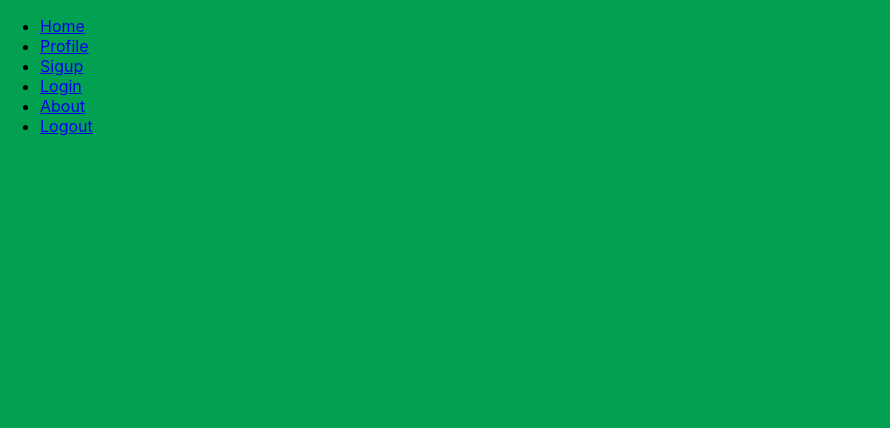
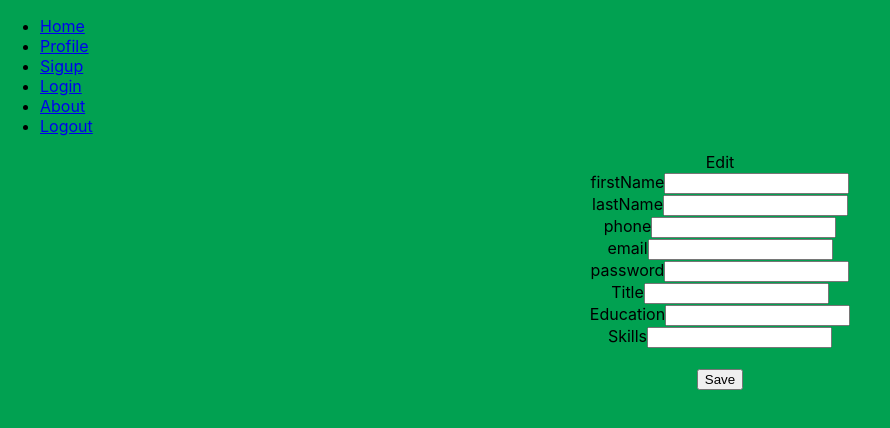
Before and after one commit to layla-baqer/Jobia, a React (Create React App) app in the folder frontend/: page /profile/edit in a window 1280 px wide. Shown: the top 428 px of the page, without its empty margins (0-890 px from the left). Built offline with nearby package versions, Linux system fonts and the light colour scheme.

Commit message:
Adding profile edit page

```diff
--- a/frontend/src/App.js
+++ b/frontend/src/App.js
@@ -65,6 +65,16 @@ function App() {
     })
   }
 
+  // const editHandler = (user) => {
+  //   axios.put(`http://localhost:4000/users${user.user.id}`, user)
+  //   .then (res => {
+  //     console.log(res)
+  //   })
+  //   .catch(err => {
+  //     console.log(err)
+  //   })
+  // }
+
   const onLogoutHandler = (e) => {
     e.preventDefault();
     localStorage.removeItem("token");
@@ -86,8 +96,10 @@ function App() {
       <div className="App">
       <Routes>
         <Route path='/user/home' element={isAuth ? <UserHome /> : <Login login={loginHandler}/>}></Route>
-        <Route path='/edit' element={<Edit />}></Route>
         <Route path='/profile' element={<Profile />}></Route>
+        <Route path='/profile/edit' element={<Edit
+        // edit={editHandler}
+        />}></Route>
         <Route path='' element={<UserHome />}></Route>
         <Route path='/signup' element={<Signup
         register={registerHandler}
--- a/frontend/src/Components/Edit/Edit.jsx
+++ b/frontend/src/Components/Edit/Edit.jsx
@@ -1,7 +1,73 @@
-import React from 'react'
+import React, {useState} from 'react'
+import {Container, Form, Button} from "react-bootstrap";
 
-export default function Edit() {
+export default function Edit(props) {
+
+  const [editUser, setEditUser] = useState({});
+
+    const changeHandler = (e) => {
+        const user = { ...editUser };
+        user[e.target.name] = e.target.value;
+        console.log(user);
+        setEditUser(user);
+    }
+
+  const editHandler = () => {
+      props.edit(editUser)
+  }
+
   return (
-    <div>Edit</div>
+    <div>
+      <div>Edit</div>
+
+      <Container>
+            <Form.Group>
+                <Form.Label>firstName</Form.Label>
+                <Form.Control name="firstName" onChange={changeHandler}></Form.Control>
+            </Form.Group>
+
+            <Form.Group>
+                <Form.Label>lastName</Form.Label>
+                <Form.Control name="lastName" onChange={changeHandler}></Form.Control>
+            </Form.Group>
+
+
+            <Form.Group>
+                <Form.Label>phone</Form.Label>
+                <Form.Control name="phone" onChange={changeHandler}></Form.Control>
+            </Form.Group>
+
+            <Form.Group>
+                <Form.Label>email</Form.Label>
+                <Form.Control name="email" onChange={changeHandler}></Form.Control>
+            </Form.Group>
+
+            <Form.Group>
+                <Form.Label>password</Form.Label>
+                <Form.Control name="password" type="password" onChange={changeHandler}></Form.Control>
+            </Form.Group>
+
+            <Form.Group>
+                <Form.Label>Title</Form.Label>
+                <Form.Control name="title" type="title" onChange={changeHandler}></Form.Control>
+            </Form.Group>
+
+            <Form.Group>
+                <Form.Label>Education</Form.Label>
+                <Form.Control name="education" type="education" onChange={changeHandler}></Form.Control>
+            </Form.Group>
+
+            <Form.Group>
+                <Form.Label>Skills</Form.Label>
+                <Form.Control name="skills" type="skills" onChange={changeHandler}></Form.Control>
+            </Form.Group>
+
+            <br></br>
+
+            <Button variant="primary" onClick={editHandler}>Save</Button>
+
+        </Container>
+
+    </div>
   )
 }
--- a/frontend/src/Components/Profile/Profile.jsx
+++ b/frontend/src/Components/Profile/Profile.jsx
@@ -1,6 +1,8 @@
 import React, { useState, useEffect } from 'react'
 import axios from 'axios'
 import jwt_decode from 'jwt-decode';
+import Edit from '../Edit/Edit';
+import { Link, useParams } from 'react-router-dom'
 
 
 
@@ -55,7 +57,7 @@ export default function Profile() {
         <p>Phone: {userDetails.phone}</p>
         <p>Education: {userDetails.education}</p>
         <p>Skills: {userDetails.skills}</p>
-        {/* <Link to={`/profile/${tweet._id}`}>{tweet.name}</Link> */}
+        <Link to='/profile/edit'>Edit</Link>
       </div>
 
     :null}
```
Also changed, not shown: frontend/src/Components/Edit/Edit.css (added), frontend/src/Components/Edit/EditPage.css (deleted).
